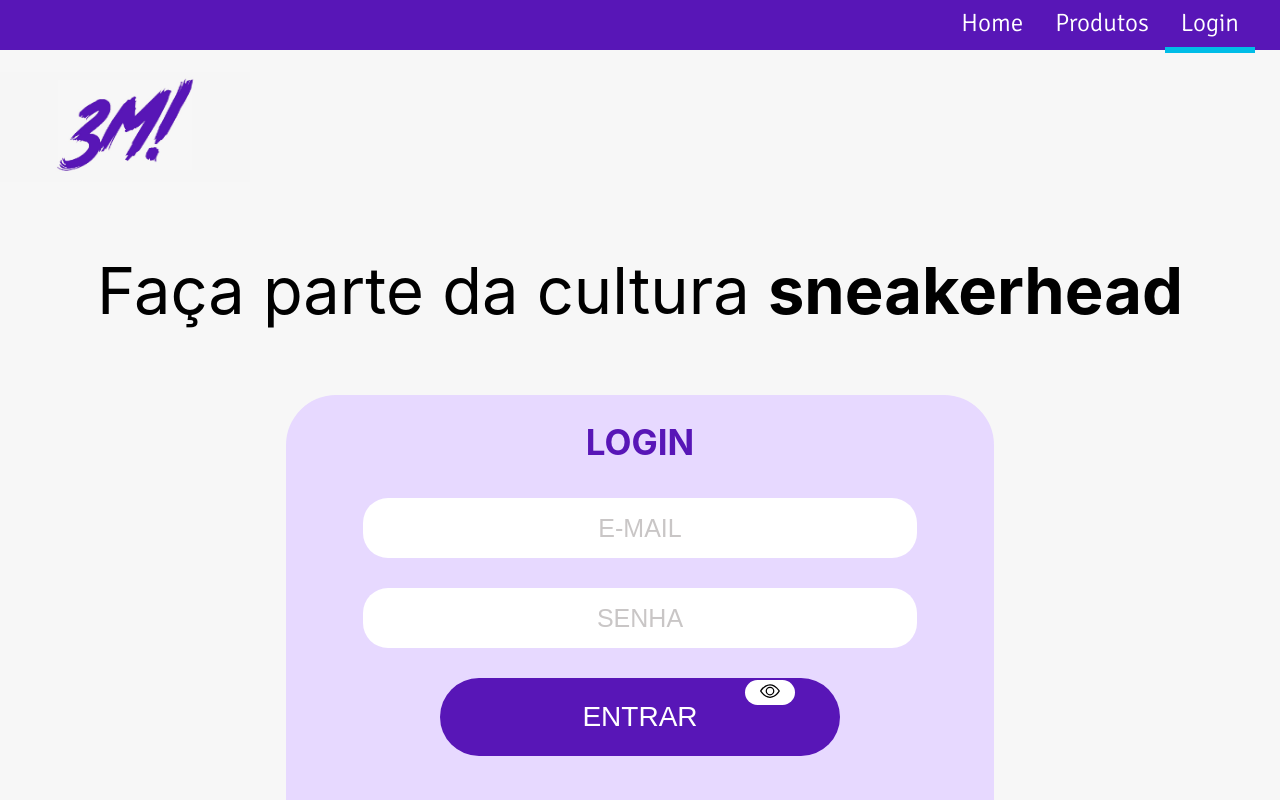
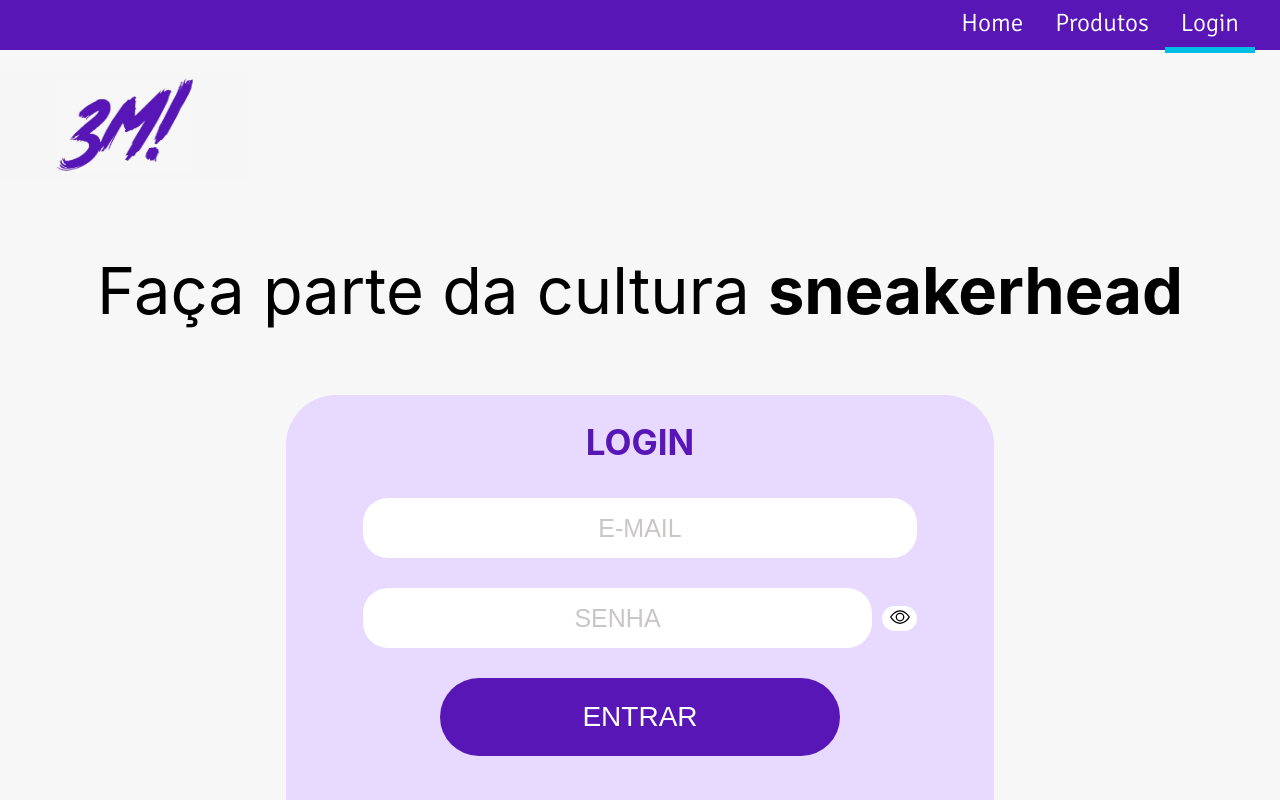
Before and after one commit to MuriEdu/E-commerce, a React (Create React App) app: page /login in a window 1280 px wide. Shown: the top 800 px of the page. Built offline with nearby package versions, Linux system fonts and the light colour scheme.

Commit message:
fix bug on show password button, and add register route

```diff
--- a/src/pages/LoginPage/index.js
+++ b/src/pages/LoginPage/index.js
@@ -1,6 +1,7 @@
 import React, { useState } from 'react'
+import { Link } from 'react-router-dom';
 
-import { SloganLogin, BottonLinkForm, FormInput, LoginBox, LoginTxt, LoginButton, LogoSty, EyeButton, DivInput } from "./styles";
+import { SloganLogin, BottonLinkForm, EmailInput, PasswordInput, LoginBox, LoginTxt, LoginButton, LogoSty, EyeButton, DivInput } from "./styles";
 import Logo from '../assets/logo.png'
 import { BsEyeSlash, BsEye } from "react-icons/bs";
 import Menu from '../../components/Menu';
@@ -19,32 +20,31 @@ function LoginScreen (){
             <LoginBox>
                 <LoginTxt><b>LOGIN</b></LoginTxt>
                 <DivInput>
-                    <FormInput
+                    <EmailInput
                         placeholder={'E-MAIL'}
                         type={'text'}
                         value={email}
                         onChange={e => setEmail(e.target.value)}
                     />
-                    <FormInput
-                        placeholder={'SENHA'}
-                        type={showPassword ? 'text' : 'password'}
-                        value={password}
-                        onChange={e => setPassword(e.target.value)}
-                    />
+                    <div>
+                        <PasswordInput
+                            placeholder={'SENHA'}
+                            type={showPassword ? 'text' : 'password'}
+                            value={password}
+                            onChange={e => setPassword(e.target.value)}
+                        />
+                        <EyeButton onClick={() => setShowPassword(!showPassword)} >
+                            { showPassword ? <BsEyeSlash size={20}/> : <BsEye size={20} /> }
+                        </EyeButton>
+                    </div>
                 </DivInput>
-                <EyeButton
-                    onClick={() => setShowPassword(!showPassword)}
-                >
 
-                     { showPassword ? <BsEyeSlash size={20}/> : <BsEye size={20} /> }
-
-                </EyeButton>
                 <LoginButton
                     onClick={() => alert(`${email}, ${password}`)}
                 >ENTRAR</LoginButton>
             </LoginBox>
             <BottonLinkForm>
-                Ainda não tem cadastro? <br/> Clique <b>aqui</b> para se cadastrar
+                Ainda não tem cadastro? <br/> Clique <Link to='/cadastro' ><b>aqui</b></Link> para se cadastrar
             </BottonLinkForm>
         </div>
     )
--- a/src/pages/LoginPage/styles.js
+++ b/src/pages/LoginPage/styles.js
@@ -18,7 +18,7 @@ export const LoginBox = styled.div`
 border-radius: 50px;
 `
 
-export const FormInput = styled.input`
+export const EmailInput = styled.input`
 width: 550px;
 height: 58px;
 border-radius: 25px;
@@ -31,6 +31,22 @@ export const FormInput = styled.input`
 color: #C9C6C6;
 }
 `
+
+export const PasswordInput = styled.input`
+width: 505px;
+height: 58px;
+border-radius: 25px;
+text-align: center;
+font-size: 25px;
+border: black;
+margin-right: 10px;
+margin-bottom: 30px;
+::placeholder,
+::-webkit-input-placeholder{
+color: #C9C6C6;
+}
+`
+
 export const DivInput = styled.div`
 display: flex;
 flex-direction: column;
@@ -69,10 +85,8 @@ export const FormInput = styled.input`
 `
 
 export const EyeButton = styled.button`
-        position: absolute;
-        width: 50px;
-        top: 680px;
-        right: 485px;
+width: 35px;
+height: 25px;
 background-color: white;
 border: none;
 border-radius: 25px;
--- /dev/null
+++ b/src/pages/RegisterPage/index.js
@@ -0,0 +1,15 @@
+import React from 'react'
+import Menu from '../../components/Menu';
+
+function ProductsPage () {
+
+    return (
+        <div>
+            <Menu page={'cadastro'}/>
+            <h2> register page </h2>
+        </div>
+    )
+
+}
+
+export default ProductsPage;
--- a/src/routes/routes.js
+++ b/src/routes/routes.js
@@ -4,6 +4,7 @@ import { BrowserRouter, Switch, Route} from 'react-router-dom';
 import Main from '../pages/MainPage'
 import LoginPage from '../pages/LoginPage'
 import ProductsPage from '../pages/ProductsPage';
+import RegisterPage from '../pages/RegisterPage'
 
 function Routes() {
 
@@ -19,6 +20,9 @@ function Routes() {
                 <Route  path='/produtos'>
                     <ProductsPage/>
                 </Route>
+                <Route  path='/cadastro'>
+                    <RegisterPage/>
+                </Route>
             </Switch>
         </BrowserRouter>
     );
```
Also changed, not shown: src/pages/RegisterPage/styles.css (added). Lines whose indentation alone changed are shown as unchanged.
